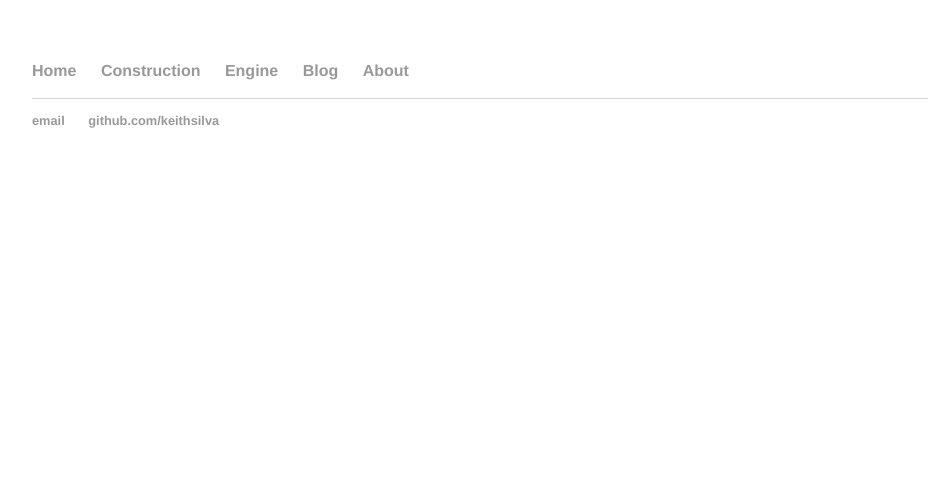
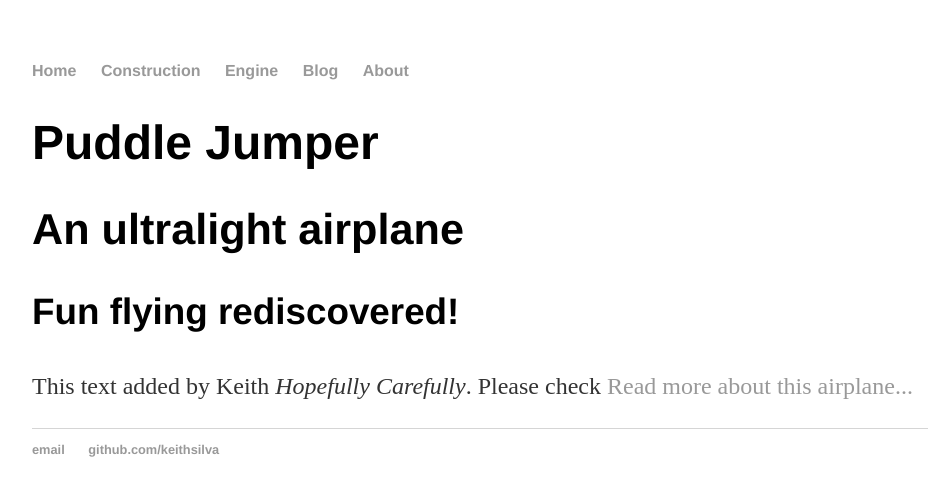
Before and after one commit to KeithSilva/circular-gardening, a Jekyll site: the page built from index.html, in a window 1280 px wide. Shown: the top 496 px of the page, without its empty margins (160-1102 px from the left). Built offline with Jekyll 4.4.1, drawn with Linux system fonts in a browser that asks for light colours.

Commit message:
Update index.html

```diff
--- a/index.html
+++ b/index.html
@@ -2,5 +2,9 @@
 layout: default
 title: Puddle Jumper
 ---
-
-</html>
+		<div class="blurb">
+			<h1>Puddle Jumper</h1>
+			<h2>An ultralight airplane</h2>
+			<h3>Fun flying rediscovered!</h3>
+			<p>This text added by Keith <em>Hopefully Carefully</em>. Please check <a href="/about">Read more about this airplane...</a></p>
+		</div>
```
